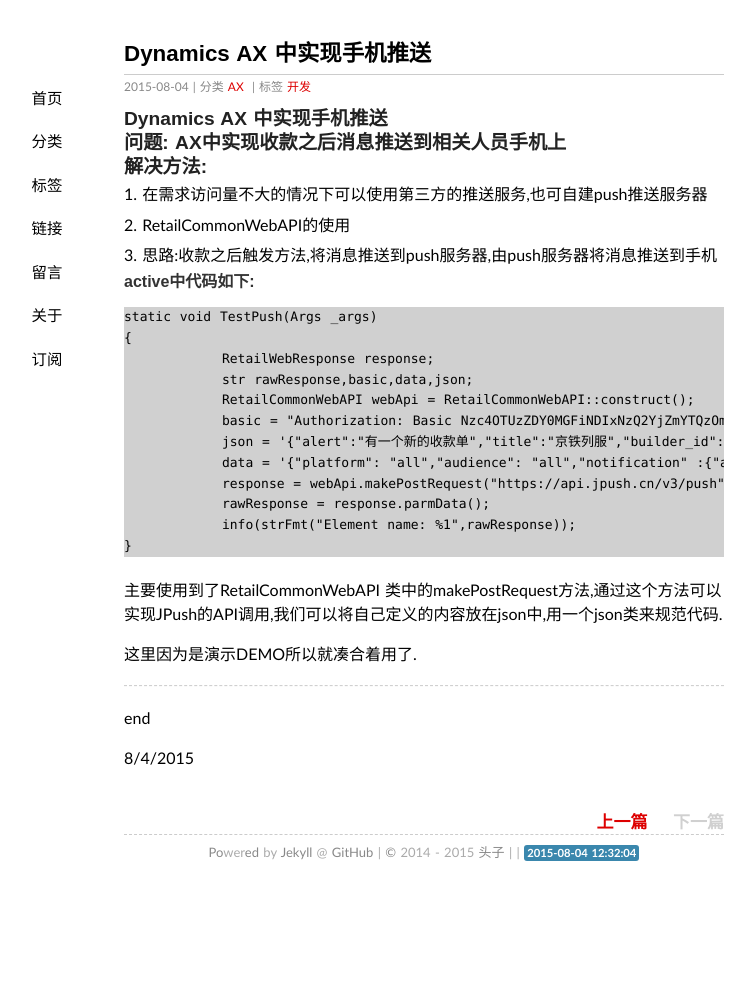
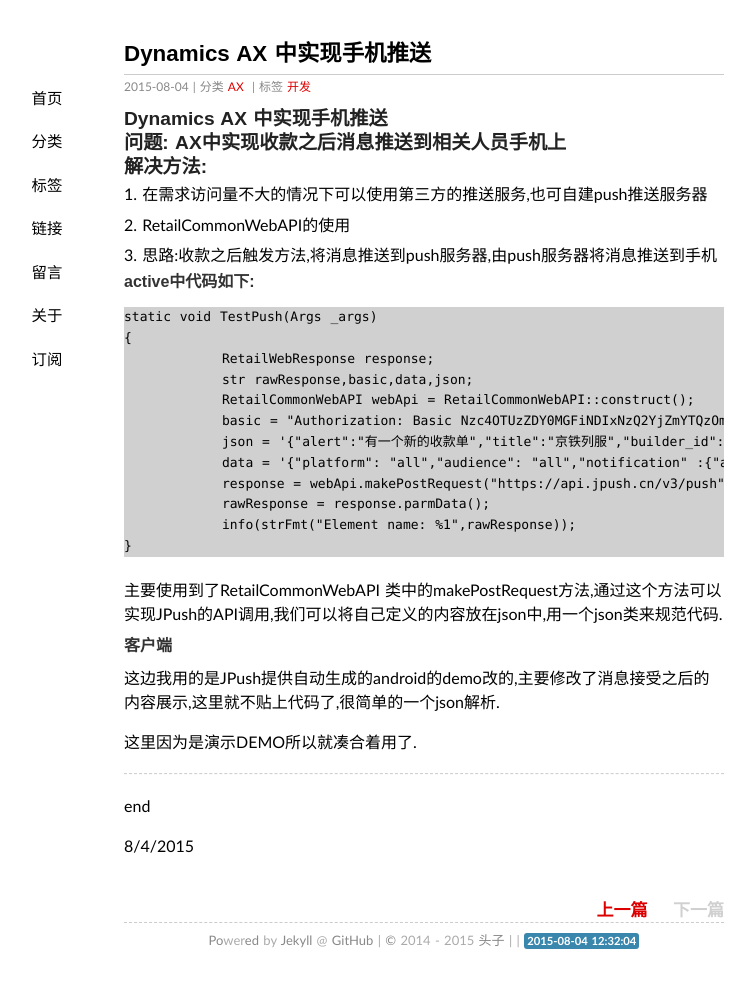
Before and after one commit to touzi/touzi.github.io, a Jekyll site: the page built from _posts/2015-8-4-Dynamics AX 手机推送.md, in a window 1280 px wide. Shown: the whole page, without its empty margins (216-971 px from the left). Built offline with Jekyll 4.4.1, drawn with Linux system fonts in a browser that asks for light colours; some web fonts are replaced; Markdown is read by kramdown in place of the engine named in the settings; comment, search, counter and statistics services are not loaded; before the commit the page ends 900 px from its top, so only the background shows below that.

Commit message:
client readme

```diff
--- a/_posts/2015-8-4-Dynamics AX 手机推送.md
+++ b/_posts/2015-8-4-Dynamics AX 手机推送.md
@@ -35,6 +35,10 @@
 
 主要使用到了RetailCommonWebAPI 类中的makePostRequest方法,通过这个方法可以实现JPush的API调用,我们可以将自己定义的内容放在json中,用一个json类来规范代码.
 
+####客户端
+
+这边我用的是JPush提供自动生成的android的demo改的,主要修改了消息接受之后的内容展示,这里就不贴上代码了,很简单的一个json解析.
+
 这里因为是演示DEMO所以就凑合着用了.
 
 
```
